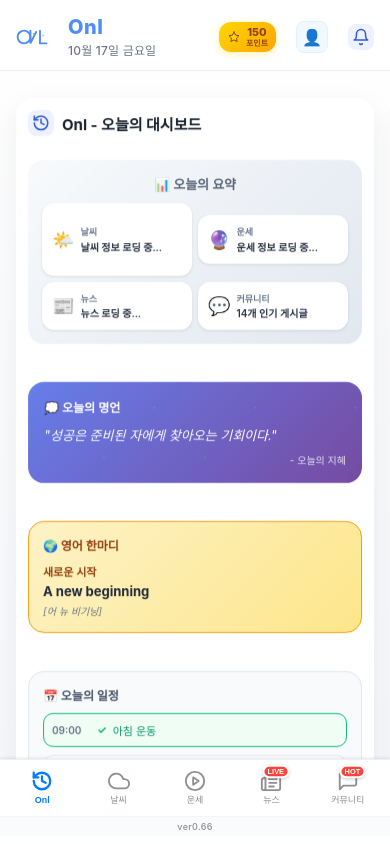
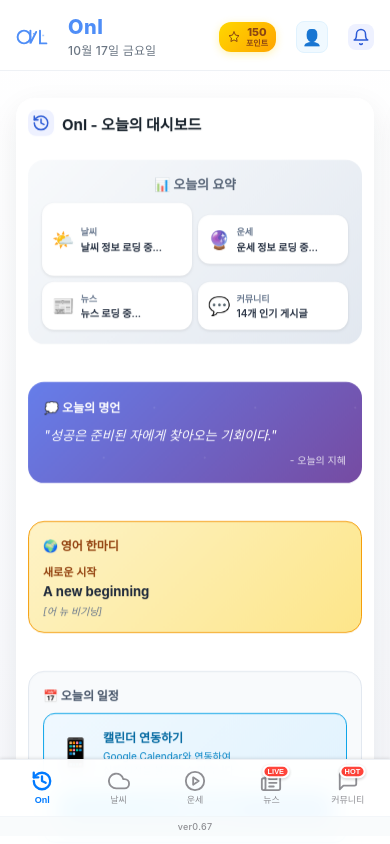
Before and after one commit to rhyme0203/daily-start, a React (Vite) app: page / in a window 390 px wide. Built offline with nearby package versions, Linux system fonts and the light colour scheme; no server answers.

Commit message:
ver0.67: Google Calendar API 연동 기능 추가 - 실제 캘린더와 동기화되는 일정 관리

```diff
--- a/src/components/Card.css
+++ b/src/components/Card.css
@@ -1350,6 +1350,126 @@
   font-weight: 700;
 }
 
+/* 캘린더 연동 스타일 */
+.calendar-sync-badge {
+  background: linear-gradient(135deg, #10b981 0%, #059669 100%);
+  color: white;
+  font-size: 9px;
+  font-weight: 600;
+  padding: 2px 6px;
+  border-radius: 8px;
+  margin-left: 8px;
+  animation: pulse 2s infinite;
+}
+
+.calendar-connect-section {
+  background: linear-gradient(135deg, #f0f9ff 0%, #e0f2fe 100%);
+  border: 1px solid #0ea5e9;
+  border-radius: 12px;
+  padding: 16px;
+  margin-bottom: 16px;
+  text-align: center;
+}
+
+.calendar-connect-info {
+  display: flex;
+  align-items: center;
+  gap: 12px;
+  margin-bottom: 16px;
+}
+
+.connect-icon {
+  font-size: 32px;
+  flex-shrink: 0;
+}
+
+.connect-text {
+  flex: 1;
+  text-align: left;
+}
+
+.connect-title {
+  font-size: 13px;
+  font-weight: 700;
+  color: #0369a1;
+  margin-bottom: 4px;
+}
+
+.connect-description {
+  font-size: 11px;
+  color: #0284c7;
+  line-height: 1.4;
+}
+
+.calendar-connect-btn {
+  background: linear-gradient(135deg, #0ea5e9 0%, #0284c7 100%);
+  color: white;
+  border: none;
+  border-radius: 12px;
+  padding: 12px 20px;
+  font-size: 13px;
+  font-weight: 600;
+  cursor: pointer;
+  transition: all 0.2s ease;
+  display: flex;
+  align-items: center;
+  justify-content: center;
+  gap: 8px;
+  width: 100%;
+  box-shadow: 0 2px 8px rgba(14, 165, 233, 0.3);
+}
+
+.calendar-connect-btn:hover:not(:disabled) {
+  transform: translateY(-1px);
+  box-shadow: 0 4px 12px rgba(14, 165, 233, 0.4);
+}
+
+.calendar-connect-btn:disabled {
+  opacity: 0.7;
+  cursor: not-allowed;
+}
+
+.loading-spinner {
+  animation: spin 1s linear infinite;
+}
+
+.connect-icon-btn {
+  font-size: 14px;
+}
+
+@keyframes spin {
+  from { transform: rotate(0deg); }
+  to { transform: rotate(360deg); }
+}
+
+.calendar-event {
+  border-left: 3px solid #0ea5e9;
+  background: #f8fafc;
+}
+
+.calendar-icon {
+  font-size: 12px;
+  margin-right: 4px;
+  color: #0ea5e9;
+}
+
+.no-events-message {
+  text-align: center;
+  padding: 20px;
+  color: #64748b;
+}
+
+.no-events-icon {
+  font-size: 32px;
+  margin-bottom: 8px;
+  opacity: 0.6;
+}
+
+.no-events-text {
+  font-size: 12px;
+  font-weight: 500;
+}
+
 /* 반응형 디자인 */
 @media (max-width: 480px) {
   .fortune-details-grid,
@@ -1564,4 +1684,59 @@
   .schedule-task {
     font-size: 11px;
   }
-}
+
+  /* 캘린더 연동 모바일 스타일 */
+  .calendar-connect-section {
+    padding: 14px;
+    margin-bottom: 14px;
+  }
+
+  .calendar-connect-info {
+    gap: 10px;
+    margin-bottom: 14px;
+  }
+
+  .connect-icon {
+    font-size: 28px;
+  }
+
+  .connect-title {
+    font-size: 12px;
+  }
+
+  .connect-description {
+    font-size: 10px;
+  }
+
+  .calendar-connect-btn {
+    padding: 10px 16px;
+    font-size: 12px;
+  }
+
+  .calendar-sync-badge {
+    font-size: 8px;
+    padding: 2px 5px;
+    margin-left: 6px;
+  }
+
+  .calendar-event {
+    border-left-width: 2px;
+  }
+
+  .calendar-icon {
+    font-size: 11px;
+  }
+
+  .no-events-message {
+    padding: 16px;
+  }
+
+  .no-events-icon {
+    font-size: 28px;
+    margin-bottom: 6px;
+  }
+
+  .no-events-text {
+    font-size: 11px;
+  }
+}
--- a/src/components/Footer.tsx
+++ b/src/components/Footer.tsx
@@ -94,7 +94,7 @@ const Footer: React.FC<FooterProps> = ({
 
       {/* 버전 정보 */}
       <div className="version-info">
-        <span className="version-text">ver0.66</span>
+        <span className="version-text">ver0.67</span>
       </div>
     </footer>
   )
--- a/src/components/OnlCard.tsx
+++ b/src/components/OnlCard.tsx
@@ -5,6 +5,26 @@ import { useNewsData } from '../hooks/useNewsData'
 import { useCommunityData } from '../hooks/useCommunityData'
 import { useUserProfile } from '../contexts/UserProfileContext'
 import './Card.css'
+
+// Google Calendar API 타입 정의
+declare global {
+  interface Window {
+    gapi: any
+  }
+}
+
+interface CalendarEvent {
+  id: string
+  summary: string
+  start: {
+    dateTime?: string
+    date?: string
+  }
+  end: {
+    dateTime?: string
+    date?: string
+  }
+}
 
 interface OnlCardProps {
   onProfileClick: () => void
@@ -45,14 +65,110 @@ const OnlCard: React.FC<OnlCardProps> = ({ onProfileClick: _onProfileClick }) =>
     { korean: "희망찬 미래", english: "Hopeful future", pronunciation: "호프풀 퓨처" }
   ]
 
-  // 오늘의 일정 데이터 (예시)
-  const todaySchedule = [
+  // 캘린더 연동 상태
+  const [calendarEvents, setCalendarEvents] = React.useState<CalendarEvent[]>([])
+  const [calendarLoading, setCalendarLoading] = React.useState(false)
+  const [calendarConnected, setCalendarConnected] = React.useState(false)
+
+  // Google Calendar API 연동 함수
+  const connectToGoogleCalendar = async () => {
+    try {
+      setCalendarLoading(true)
+
+      // Google Calendar API 설정
+      const CLIENT_ID = 'your-google-client-id' // 실제 구현 시 환경변수로 관리
+      const API_KEY = 'your-google-api-key'
+
+      // Google API 로드
+      await new Promise((resolve) => {
+        if (window.gapi) {
+          resolve(true)
+          return
+        }
+
+        const script = document.createElement('script')
+        script.src = 'https://apis.google.com/js/api.js'
+        script.onload = resolve
+        document.head.appendChild(script)
+      })
+
+      // API 초기화
+      await new Promise((resolve, reject) => {
+        window.gapi.load('client:auth2', () => {
+          window.gapi.client.init({
+            apiKey: API_KEY,
+            clientId: CLIENT_ID,
+            discoveryDocs: ['https://www.googleapis.com/discovery/v1/apis/calendar/v3/rest'],
+            scope: 'https://www.googleapis.com/auth/calendar.readonly'
+          }).then(resolve).catch(reject)
+        })
+      })
+
+      // 인증 및 이벤트 가져오기
+      const authInstance = window.gapi.auth2.getAuthInstance()
+      const user = await authInstance.signIn()
+
+      if (user.isSignedIn()) {
+        setCalendarConnected(true)
+        await loadTodayEvents()
+      }
+
+    } catch (error) {
+      console.error('Google Calendar 연동 실패:', error)
+      // 연동 실패 시 기본 일정 표시
+      setCalendarConnected(false)
+    } finally {
+      setCalendarLoading(false)
+    }
+  }
+
+  // 오늘의 이벤트 가져오기
+  const loadTodayEvents = async () => {
+    try {
+      const today = new Date()
+      const startOfDay = new Date(today.getFullYear(), today.getMonth(), today.getDate())
+      const endOfDay = new Date(today.getFullYear(), today.getMonth(), today.getDate() + 1)
+
+      const response = await window.gapi.client.calendar.events.list({
+        calendarId: 'primary',
+        timeMin: startOfDay.toISOString(),
+        timeMax: endOfDay.toISOString(),
+        singleEvents: true,
+        orderBy: 'startTime'
+      })
+
+      const events = response.result.items || []
+      setCalendarEvents(events)
+
+    } catch (error) {
+      console.error('이벤트 로드 실패:', error)
+    }
+  }
+
+  // 기본 일정 데이터 (캘린더 연동 실패 시 사용)
+  const defaultSchedule = [
     { time: "09:00", task: "아침 운동", completed: true },
     { time: "10:00", task: "업무 미팅", completed: false },
     { time: "14:00", task: "점심 약속", completed: false },
     { time: "16:00", task: "프로젝트 검토", completed: false },
     { time: "19:00", task: "저녁 식사", completed: false }
   ]
+
+  // 실제 표시할 일정 결정
+  const todaySchedule = calendarConnected && calendarEvents.length > 0
+    ? calendarEvents.map(event => {
+        const startTime = event.start.dateTime || event.start.date
+        return {
+          time: startTime ? new Date(startTime).toLocaleTimeString('ko-KR', {
+            hour: '2-digit',
+            minute: '2-digit'
+          }) : '00:00',
+          task: event.summary || '일정',
+          completed: startTime ? new Date(startTime) < new Date() : false,
+          source: 'calendar' as const
+        }
+      })
+    : defaultSchedule.map(item => ({ ...item, source: 'default' as const }))
 
   // 날짜 기반으로 명언과 영어 한마디 선택
   const today = new Date()
@@ -156,17 +272,63 @@ const OnlCard: React.FC<OnlCardProps> = ({ onProfileClick: _onProfileClick }) =>
 
       {/* 오늘의 일정 */}
       <div className="schedule-section">
-        <div className="schedule-header">📅 오늘의 일정</div>
+        <div className="schedule-header">
+          📅 오늘의 일정
+          {calendarConnected && (
+            <span className="calendar-sync-badge">🔄 연동됨</span>
+          )}
+        </div>
+
+        {!calendarConnected && (
+          <div className="calendar-connect-section">
+            <div className="calendar-connect-info">
+              <div className="connect-icon">📱</div>
+              <div className="connect-text">
+                <div className="connect-title">캘린더 연동하기</div>
+                <div className="connect-description">
+                  Google Calendar와 연동하여<br/>
+                  실제 일정을 불러올 수 있습니다
+                </div>
+              </div>
+            </div>
+            <button
+              className="calendar-connect-btn"
+              onClick={connectToGoogleCalendar}
+              disabled={calendarLoading}
+            >
+              {calendarLoading ? (
+                <>
+                  <span className="loading-spinner">⟳</span>
+                  연동 중...
+                </>
+              ) : (
+                <>
+                  <span className="connect-icon-btn">🔗</span>
+                  캘린더 연동
+                </>
+              )}
+            </button>
+          </div>
+        )}
+
         <div className="schedule-list">
           {todaySchedule.map((item, index) => (
-            <div key={index} className={`schedule-item ${item.completed ? 'completed' : ''}`}>
+            <div key={index} className={`schedule-item ${item.completed ? 'completed' : ''} ${item.source === 'calendar' ? 'calendar-event' : ''}`}>
               <div className="schedule-time">{item.time}</div>
               <div className="schedule-task">
                 {item.completed && <span className="completed-icon">✓</span>}
+                {item.source === 'calendar' && <span className="calendar-icon">📅</span>}
                 {item.task}
               </div>
             </div>
           ))}
+
+          {calendarConnected && calendarEvents.length === 0 && (
+            <div className="no-events-message">
+              <div className="no-events-icon">📅</div>
+              <div className="no-events-text">오늘 등록된 일정이 없습니다</div>
+            </div>
+          )}
         </div>
       </div>
     </div>
```
